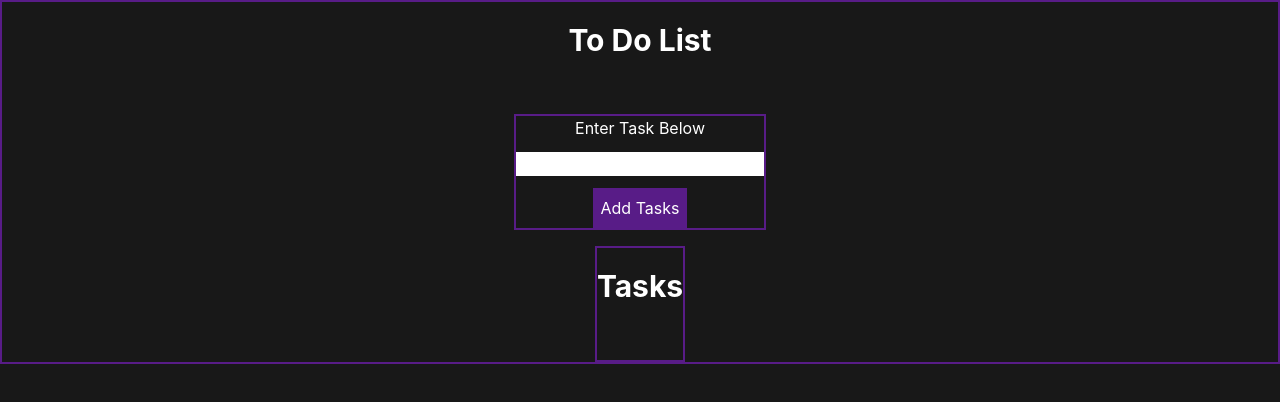
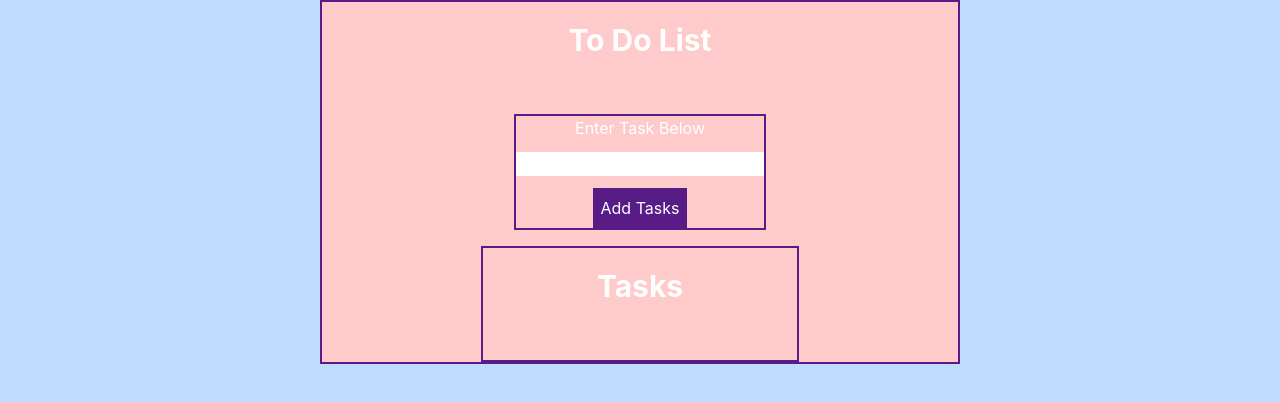
Before and after one commit to Killdroid2342/to-do-list, a React (Create React App) app: page / in a window 1280 px wide. Shown: the top 402 px of the page. Built offline with nearby package versions, Linux system fonts and the light colour scheme; the HTML template or start-up script is replaced by a standard one.

Commit message:
changed styles, added deleting logic

```diff
--- a/src/To-Do-List/ToDoListForm.js
+++ b/src/To-Do-List/ToDoListForm.js
@@ -3,30 +3,35 @@ import { v4 } from 'uuid';
 
 const ToDoListForm = () => {
   const inRef = useRef();
-  const [add, setAdd] = useState([]);
+  const [list, setList] = useState([]);
 
   const click = (e) => {
     e.preventDefault();
 
     const val = inRef.current.value;
     if (val === '') return;
-    setAdd((pre) => {
-      return [...pre, val];
-    });
+    const itemData = {
+      id: v4(),
+      value: val,
+    };
+    setList([...list, itemData]);
 
     inRef.current.value = '';
   };
 
   // deleting tasks
 
-  const test = (filter) => {
-    setAdd((pre) => {
-      return [''];
-    });
+  const deleteItem = (item) => {
+    // console.log(item);
+    const newList = list.filter((currItem) => currItem != item);
+
+    setList(newList);
   };
+
   return (
     <React.Fragment>
-      <div className='center'>
+      <div className='h-screen bg-blue-200'>
+        <div className='center w-1/2 bg-red-200 mx-auto'>
           <form onSubmit={click}>
             <h1 className='header text-center'>To Do List</h1>
             <div className='center mb-4 '>
@@ -37,19 +42,24 @@ const ToDoListForm = () => {
               </button>
             </div>
           </form>
-        <div className='center'>
+          <div className='center px-4 w-1/2'>
             <h2 className='header'>Tasks</h2>
-          {add.map((adds) => (
+            {list.map((item) => (
+              // item = {id: v4(), value: "radasdas"}
               <li
                 className='text-white text-base mb-12 font-bold list-none'
-              key={v4()}
+                key={item.id}
               >
-              {adds}
-              <button onClick={test} className='button ml-5 mr-5'>
+                {item.value}
+                <button
+                  onClick={() => deleteItem(item)}
+                  className='button ml-5 mr-5'
+                >
                   Delete
                 </button>
               </li>
             ))}
+          </div>
         </div>
       </div>
     </React.Fragment>
```
Lines whose indentation alone changed are shown as unchanged.
